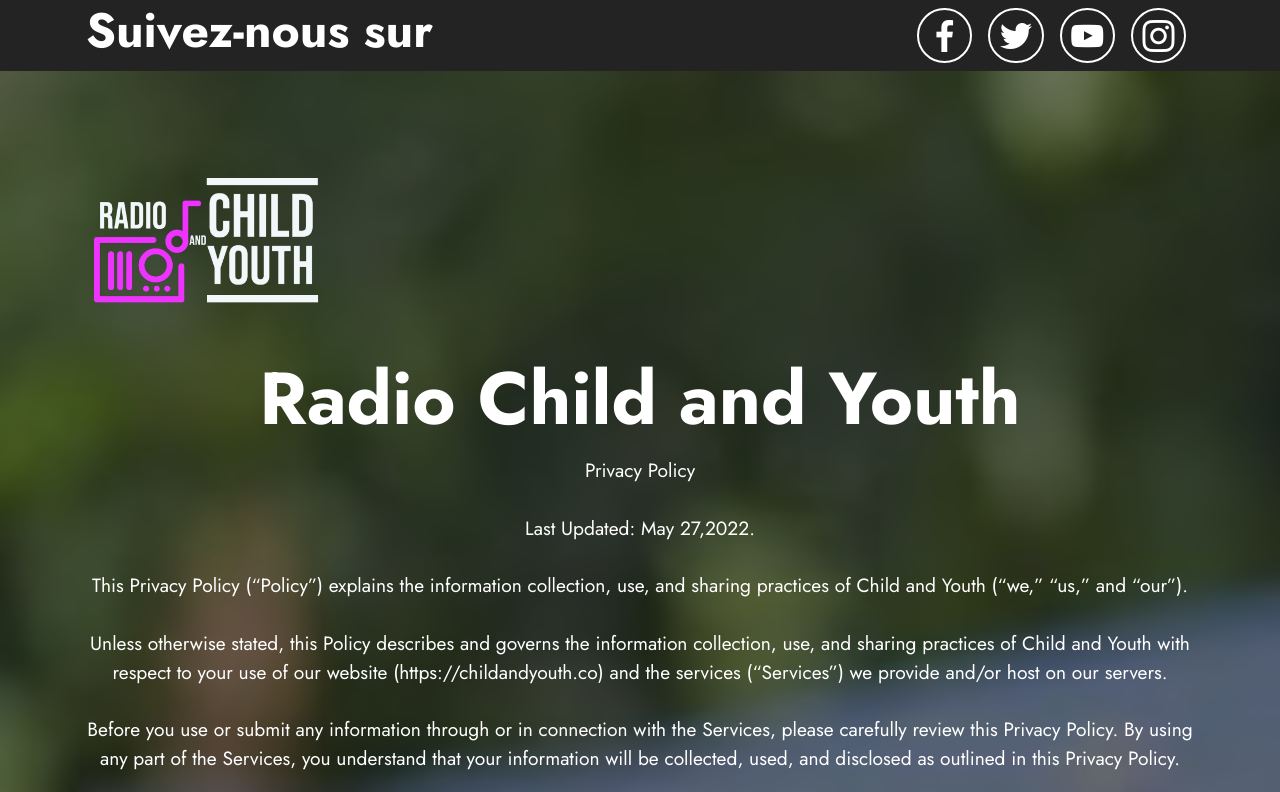
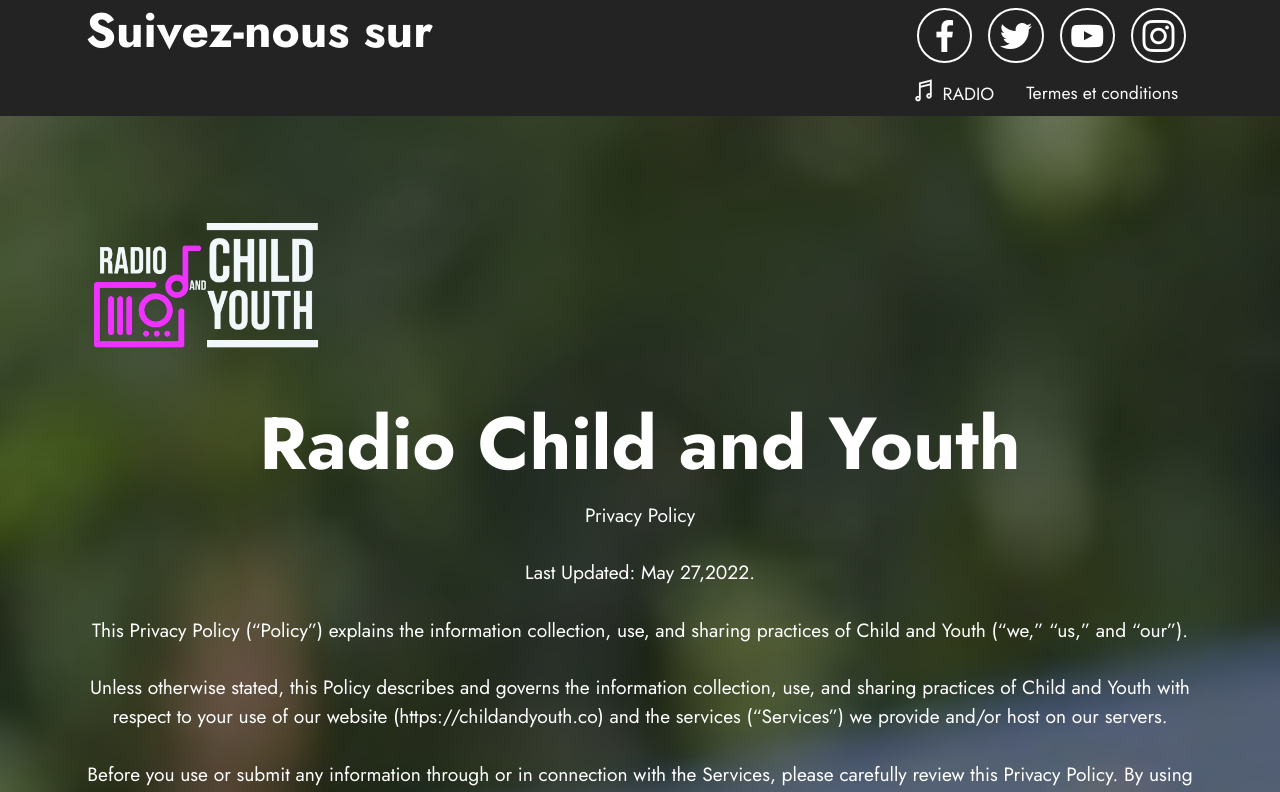
Before and after one commit to ambassadeurdejesus/mygreatview, a plain HTML site: page privacy.html in a window 1280 px wide. Shown: the top 792 px of the page. Drawn offline with Linux system fonts and the light colour scheme; files whose address does not match are found by name.

Commit message:
Update privacy.html

```diff
--- a/privacy.html
+++ b/privacy.html
@@ -76,7 +76,33 @@
 </section>
 
 
+<section data-bs-version="5.1" class="contacts4 cid-t5MMuEXZIW" id="contacts4-2">
 
+
+
+
+
+    <div class="container">
+        <div class="row align-items-center justify-content-center">
+            <div class="text-content col-12 col-md-6">
+
+
+
+            </div>
+            <div class="icons d-flex align-items-center col-12 col-md-6 justify-content-end mt-md-0 mt-2 flex-wrap">
+               <a class="nav-link link text-white display-4" href="https://childandyouth.co/"><span class="mobi-mbri mobi-mbri-music mbr-iconfont mbr-iconfont-btn"></span>RADIO</a>
+
+
+
+               <a class="nav-link link text-white display-4" target="_blank"href="https://childandyouth.co/privacy">Termes et conditions</a>
+
+
+
+            </div>
+        </div>
+    </div>
+
+</section>
 
 
 <section data-bs-version="5.1" class="header13 cid-t5MBSWk2BM mbr-fullscreen mbr-parallax-background" id="header13-0">
```
